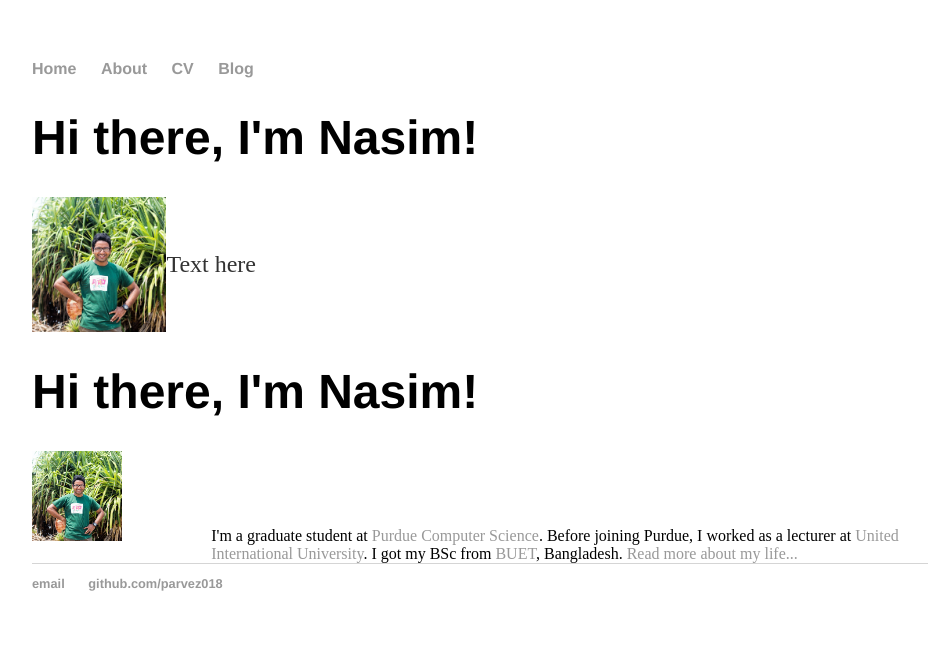
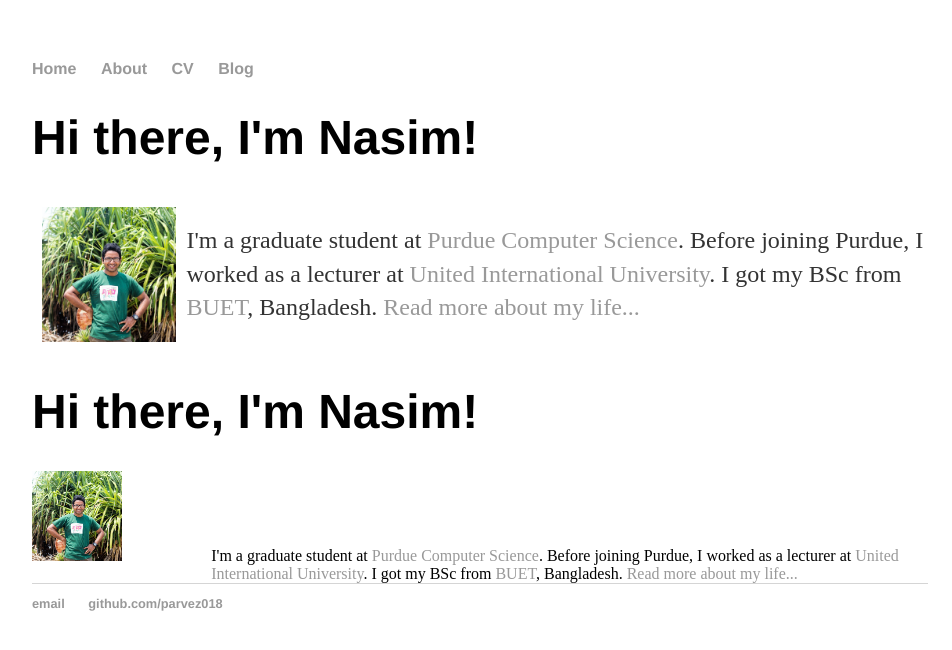
Before and after one commit to parvez018/parvez018.github.io, a Jekyll site: the page built from index.md, in a window 1280 px wide. Shown: the top 650 px of the page, without its empty margins (160-1112 px from the left). Built offline with Jekyll 4.4.1, drawn with Linux system fonts in a browser that asks for light colours.

Commit message:
updated index.md

```diff
--- a/index.md
+++ b/index.md
@@ -6,9 +6,9 @@
 <div class="blurb">
 	<h1>Hi there, I'm Nasim!</h1>
 	<div class="image-txt-container">
-	  <img src="/images/profile.jpg" alt="Nasim's picture" style="width: 15%;">
+	  <img src="/images/profile.jpg" alt="Nasim's picture" style="width: 15%;padding: 10px;">
 	  <p>
-	    Text here
+			I'm a graduate student at <a href="https://www.cs.purdue.edu/">Purdue Computer Science</a>. Before joining Purdue, I worked as a lecturer at <a href="http://www.uiu.ac.bd/">United International University</a>. I got my BSc from <a href="https://www.buet.ac.bd/web/">BUET</a>, Bangladesh. <a href="/about">Read more about my life...</a>
 	  </p>
 	</div>
 	<h1>Hi there, I'm Nasim!</h1>
```
